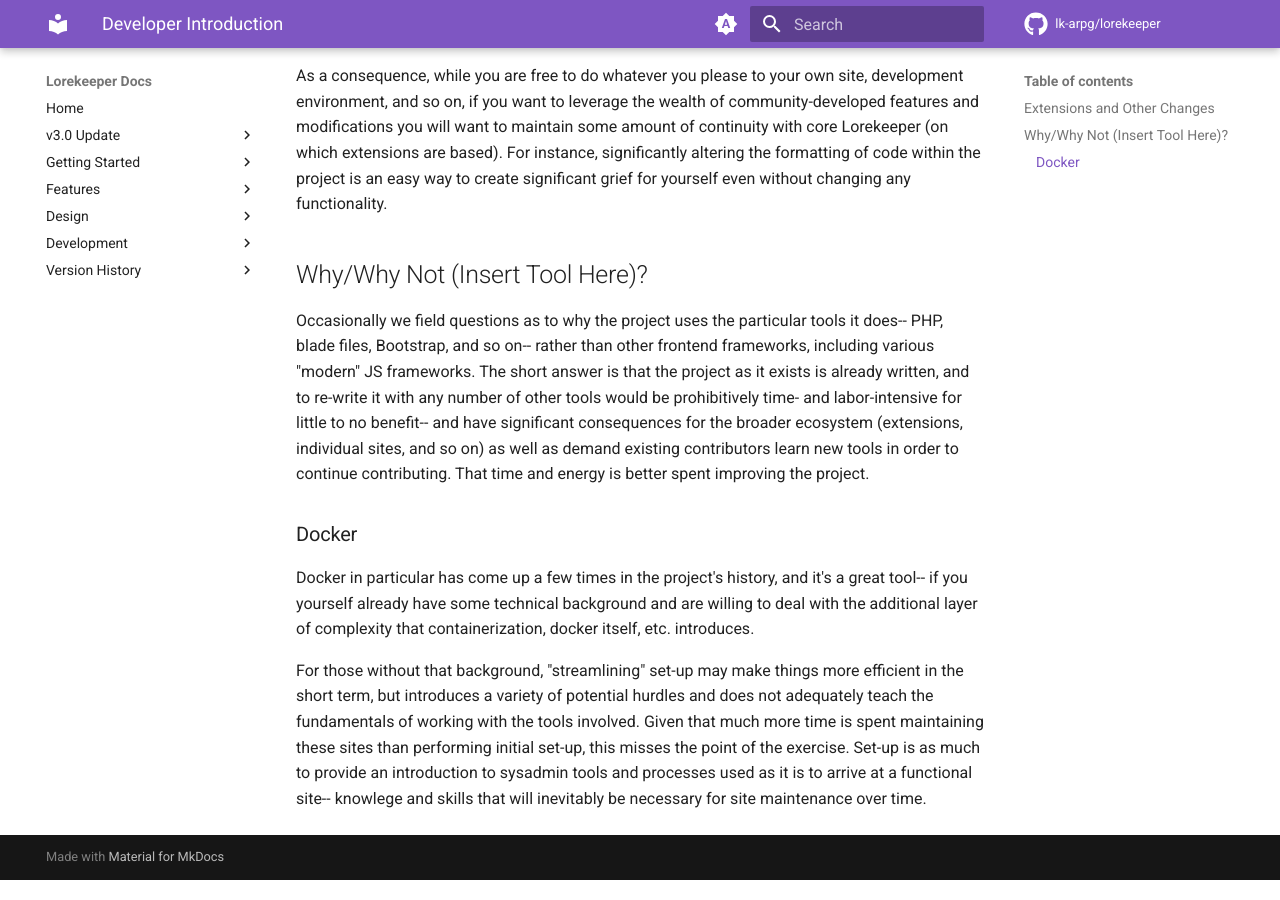
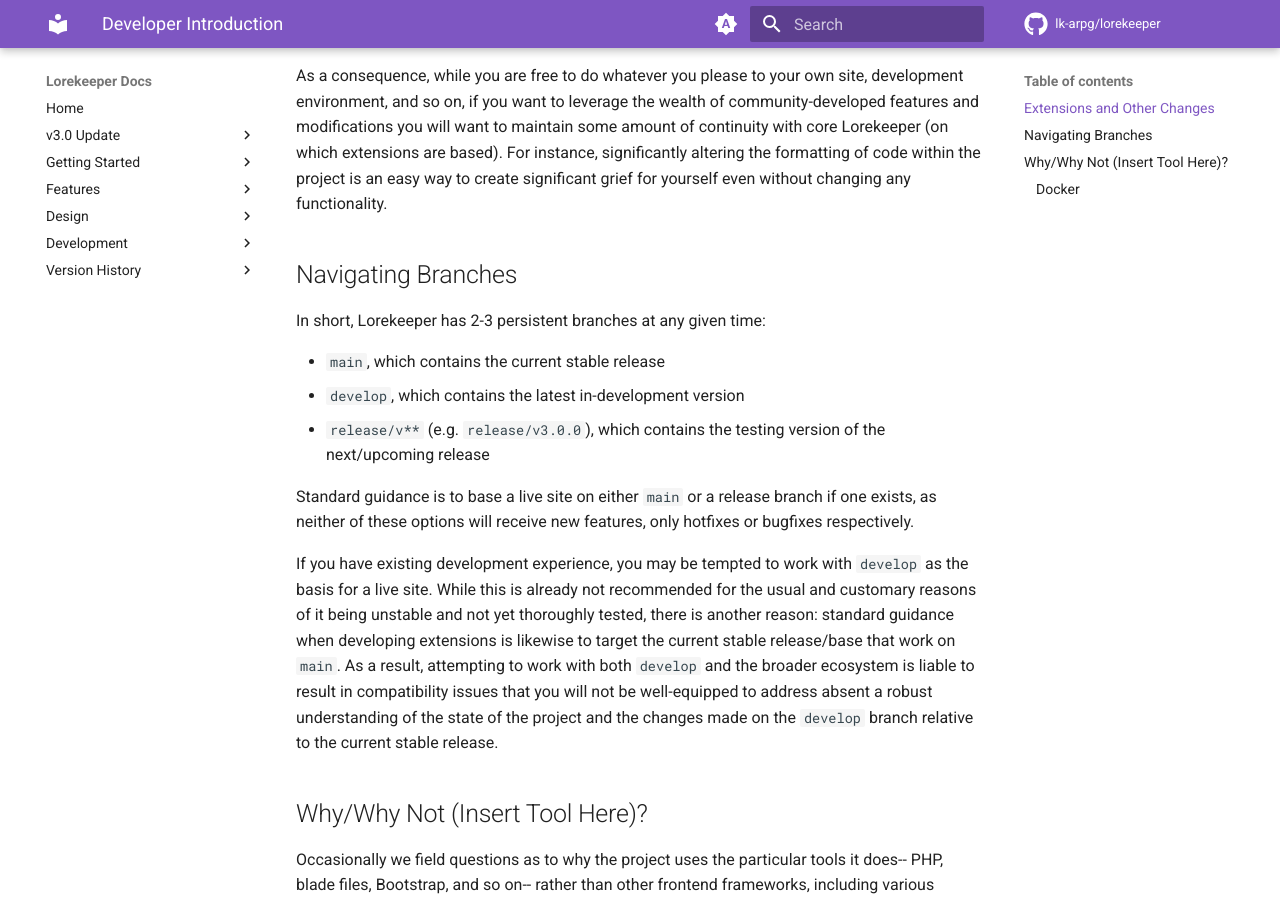
Before and after one commit to lk-arpg/lk-docs, an MkDocs documentation site: the page built from docs/guides/dev-intro.md, in a window 1280 px wide and 900 px high, scrolled down 860 px. Built offline with MkDocs 1.6.1 and Material for MkDocs 9.7.7, drawn with Linux system fonts in a browser that asks for light colours; comment, search, counter and statistics services are not loaded; the version menu is left out.

Commit message:
feat: add branch info to dev introduction (#14)

```diff
--- a/docs/guides/dev-intro.md
+++ b/docs/guides/dev-intro.md
@@ -14,6 +14,18 @@ From a technical perspective, however, Lorekeeper has no "plugin" support or sim
 
 As a consequence, while you are free to do whatever you please to your own site, development environment, and so on, if you want to leverage the wealth of community-developed features and modifications you will want to maintain some amount of continuity with core Lorekeeper (on which extensions are based). For instance, significantly altering the formatting of code within the project is an easy way to create significant grief for yourself even without changing any functionality.
 
+## Navigating Branches
+
+In short, Lorekeeper has 2-3 persistent branches at any given time:
+
+- `main`, which contains the current stable release
+- `develop`, which contains the latest in-development version
+- `release/v**` (e.g. `release/v3.0.0`), which contains the testing version of the next/upcoming release
+
+Standard guidance is to base a live site on either `main` or a release branch if one exists, as neither of these options will receive new features, only hotfixes or bugfixes respectively.
+
+If you have existing development experience, you may be tempted to work with `develop` as the basis for a live site. While this is already not recommended for the usual and customary reasons of it being unstable and not yet thoroughly tested, there is another reason: standard guidance when developing extensions is likewise to target the current stable release/base that work on `main`. As a result, attempting to work with both `develop` and the broader ecosystem is liable to result in compatibility issues that you will not be well-equipped to address absent a robust understanding of the state of the project and the changes made on the `develop` branch relative to the current stable release.
+
 ## Why/Why Not (Insert Tool Here)?
 
 Occasionally we field questions as to why the project uses the particular tools it does-- PHP, blade files, Bootstrap, and so on-- rather than other frontend frameworks, including various "modern" JS frameworks. The short answer is that the project as it exists is already written, and to re-write it with any number of other tools would be prohibitively time- and labor-intensive for little to no benefit-- and have significant consequences for the broader ecosystem (extensions, individual sites, and so on) as well as demand existing contributors learn new tools in order to continue contributing. That time and energy is better spent improving the project.
```
